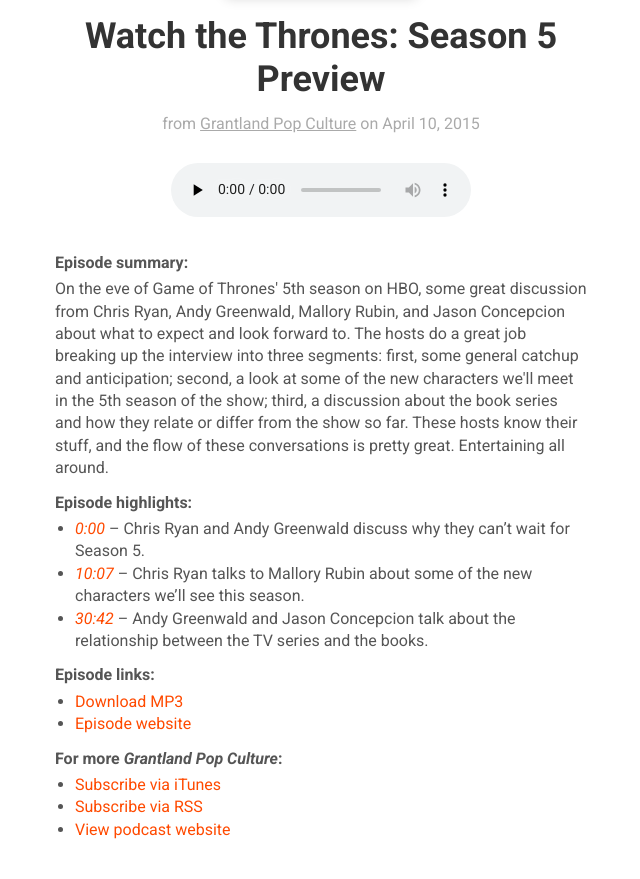
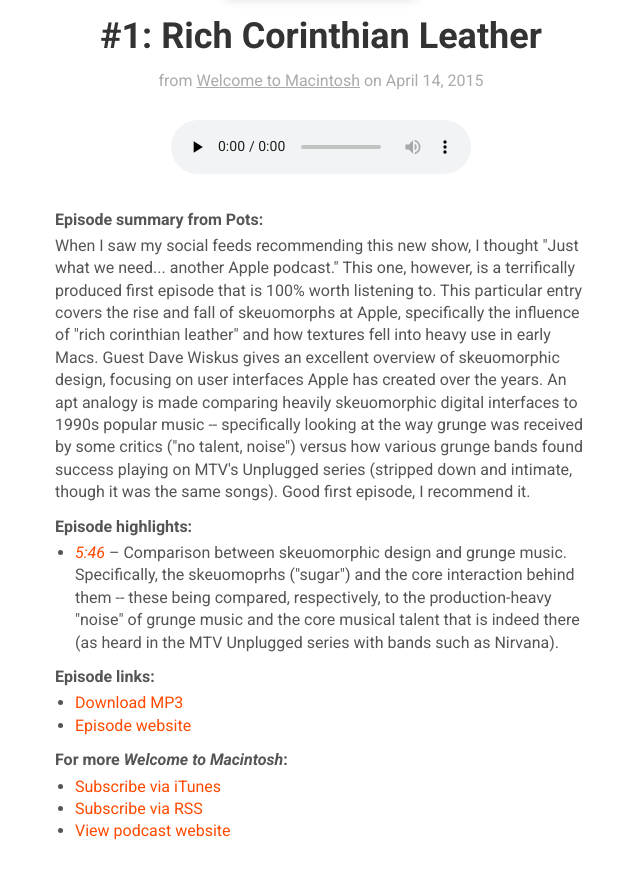
Before and after one commit to davidpots/podcasts, a Jekyll site: the page built from index.html, in a window 1280 px wide and 1400 px high, scrolled down 394 px, cut to the strip 245-1274 px from the top of the window. Shown: the top 879 px of the strip, without its empty margins (319-959 px from the left). Built offline with Jekyll 4.4.1, drawn with Linux system fonts in a browser that asks for light colours; nearby versions of some CDN libraries; some of the changed text lies outside the part shown.

Commit message:
Adds episode

```diff
--- /dev/null
+++ b/_episodes/2015-04-14--welcome-to-macintosh--1-rich-corinthian-leather.md
@@ -0,0 +1,12 @@
+---
+date:          "2015-04-14"
+orig_date:     "2015-03-15"
+podcast:       "Welcome to Macintosh"
+title:         "#1: Rich Corinthian Leather"
+summary:       When I saw my social feeds recommending this new show, I thought "Just what we need... another Apple podcast." This one, however, is a terrifically produced first episode that is 100% worth listening to. This particular entry covers the rise and fall of skeuomorphs at Apple, specifically the influence of "rich corinthian leather" and how textures fell into heavy use in early Macs. Guest Dave Wiskus gives an excellent overview of skeuomorphic design, focusing on user interfaces Apple has created over the years. An apt analogy is made comparing heavily skeuomorphic digital interfaces to 1990s popular music -- specifically looking at the way grunge was received by some critics ("no talent, noise") versus how various grunge bands found success playing on MTV's Unplugged series (stripped down and intimate, though it was the same songs). Good first episode, I recommend it.
+url-audio:     "http://traffic.libsyn.com/macintoshfm/macintoshfm01.mp3?download=true"
+url-web:       "http://www.macintosh.fm/episodes/1"
+timestamps:
+ - time:       "5:46"
+   notes:      Comparison between skeuomorphic design and grunge music. Specifically, the skeuomoprhs ("sugar") and the core interaction behind them -- these being compared, respectively, to the production-heavy "noise" of grunge music and the core musical talent that is indeed there (as heard in the MTV Unplugged series with bands such as Nirvana).
+---
--- a/_layouts/episode.html
+++ b/_layouts/episode.html
@@ -25,7 +25,7 @@
       </audio>
     </p>
 
-    <p class="mbxxs bold">Episode summary:</p>
+    <p class="mbxxs bold">Episode summary from Pots:</p>
     <p class="mbs">{{ episode.summary }}</p>
 
     {% if episode.timestamps %}
--- a/index.html
+++ b/index.html
@@ -26,7 +26,7 @@
       </audio>
     </p>
 
-    <p class="mbxxs bold">Episode summary:</p>
+    <p class="mbxxs bold">Episode summary from Pots:</p>
     <p class="mbs">{{ episode.summary }}</p>
 
     {% if episode.timestamps %}
```
Also changed, not shown: _podcasts/welcome-to-macintosh.md (added, +9 -0 lines).
